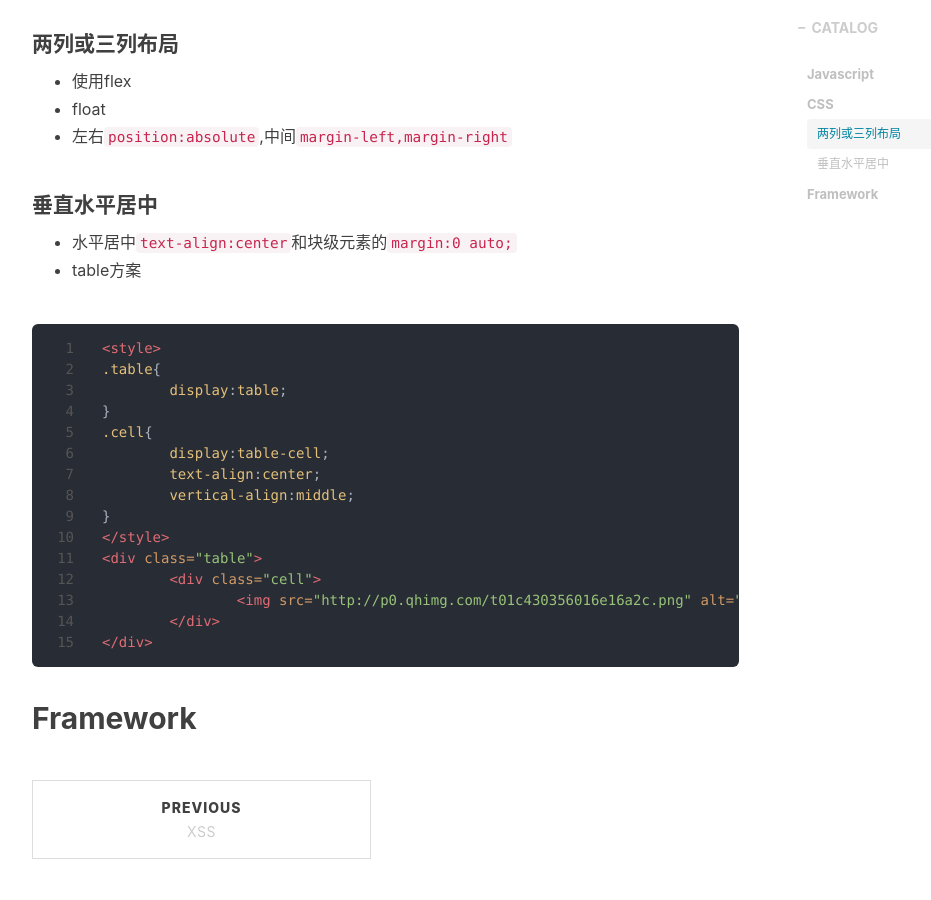
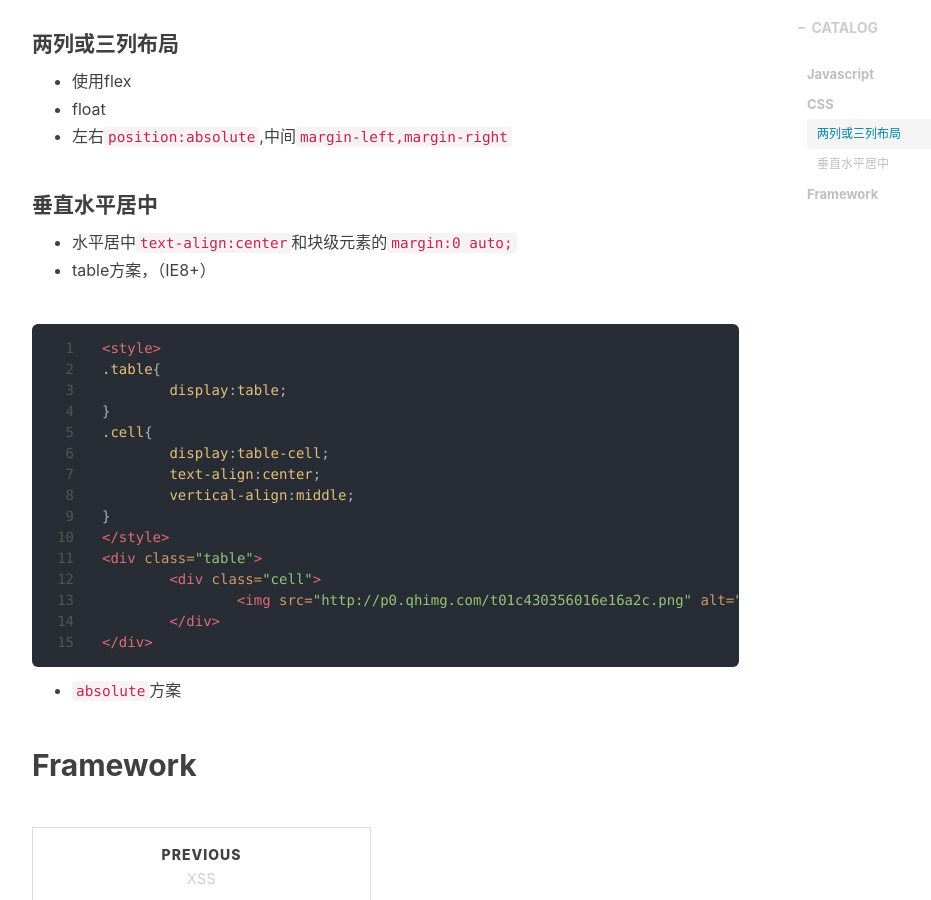
Before and after one commit to millzhang/millzhang.github.com, a Jekyll site: the page built from _posts/2019-07-04-讲清基础.md, in a window 1280 px wide and 900 px high, scrolled down 415 px. Shown: the whole window, without its empty margins (233-1164 px from the left). Built offline with Jekyll 4.4.1, drawn with Linux system fonts in a browser that asks for light colours; nearby versions of some CDN libraries; comment, search, counter and statistics services are not loaded.

Commit message:
修改文件: _posts/2019-07-04-讲清基础.md

````diff
--- a/_posts/2019-07-04-讲清基础.md
+++ b/_posts/2019-07-04-讲清基础.md
@@ -24,7 +24,7 @@ tags:
 #### 垂直水平居中
 
 - 水平居中`text-align:center`和块级元素的`margin:0 auto;`
-- table方案
+- table方案，（IE8+）
 
 ```html
 <style>
@@ -44,4 +44,6 @@ tags:
 </div>
 ```
 
+- `absolute`方案
+
 ## Framework
````
